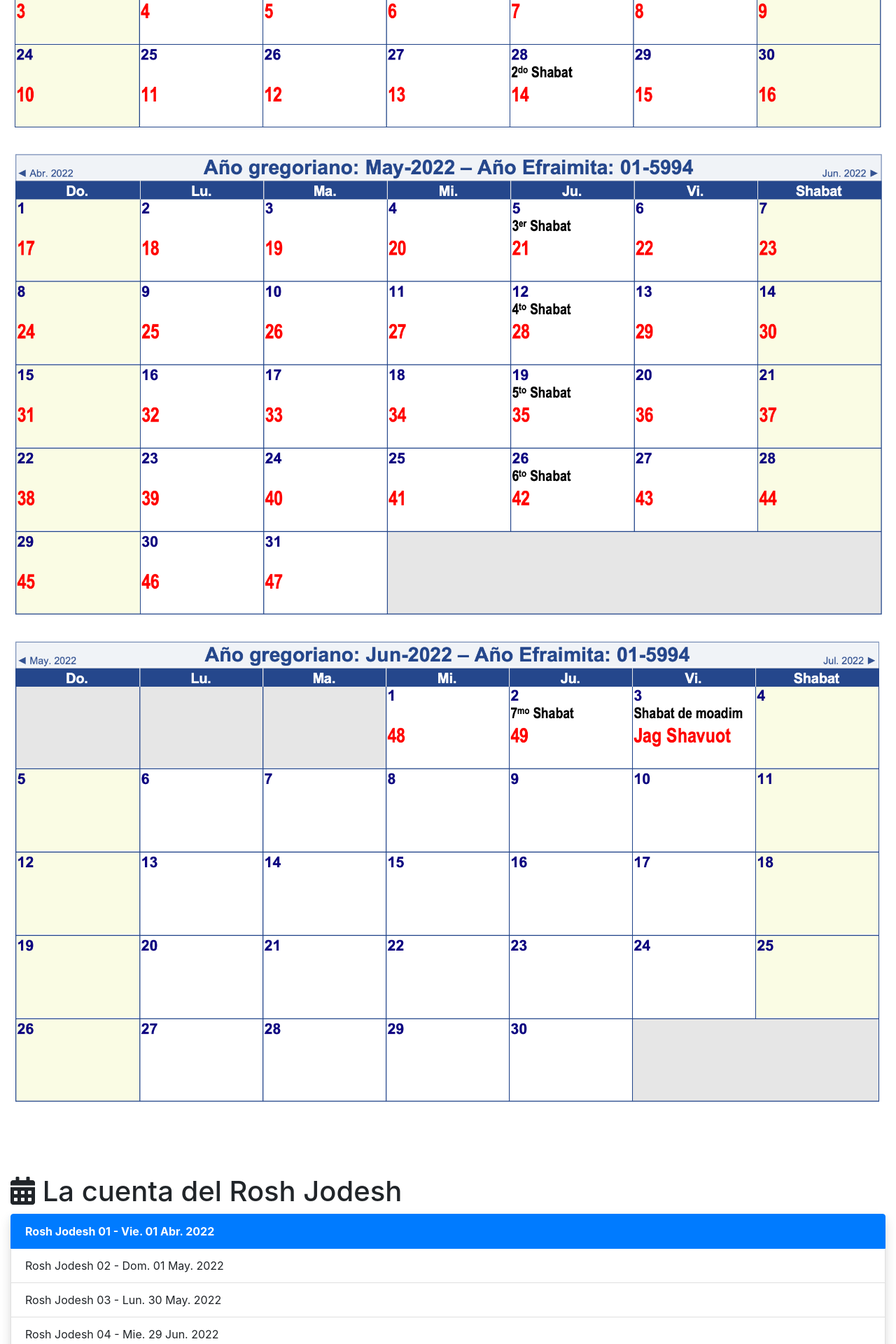
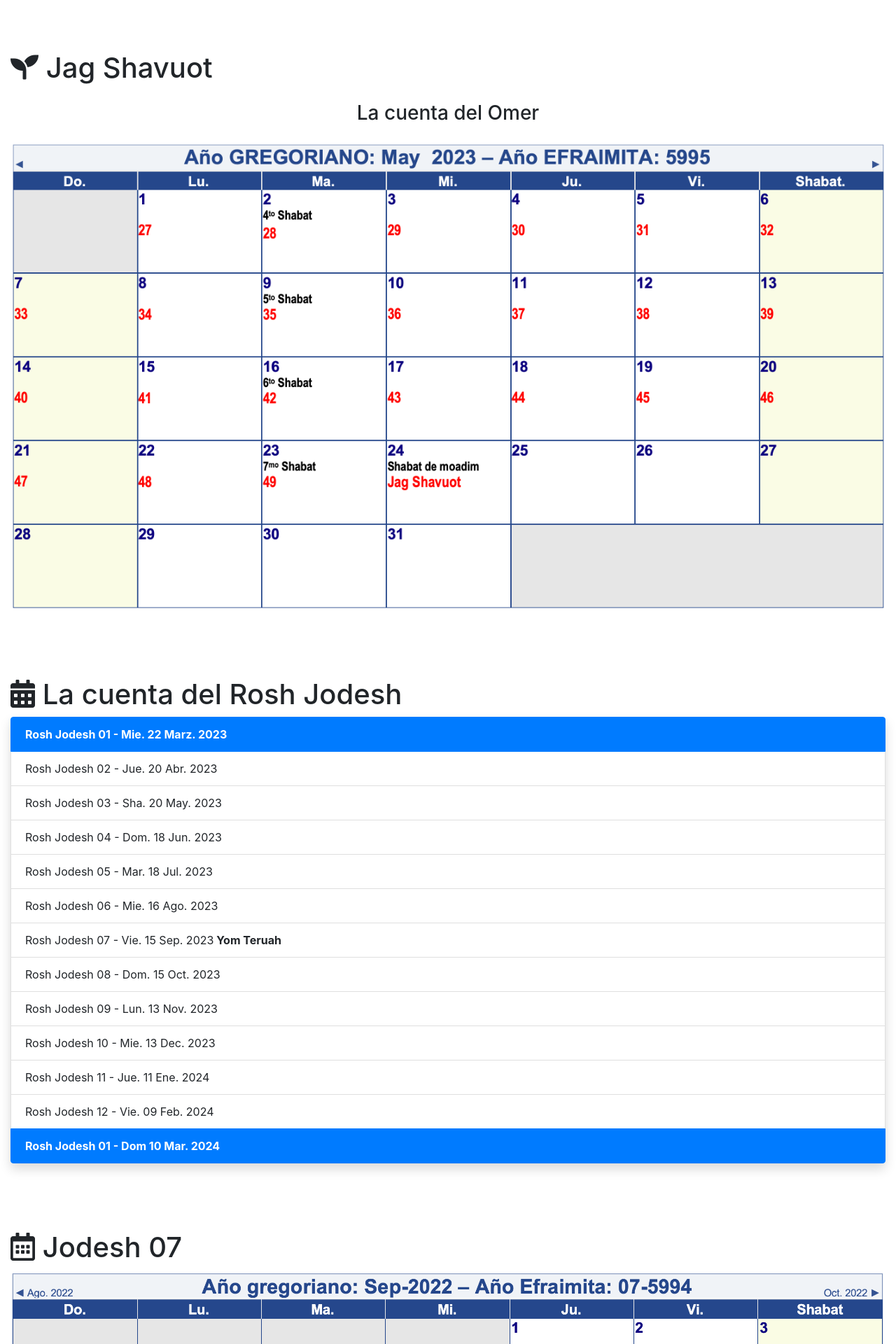
Before and after one commit to alrom7/efraimregresa.org, a PHP site: page /luaj.php in a window 1280 px wide. Shown: the part 2480-4400 px from the top of the page at 70% size. Run offline with PHP 8.4, Linux system fonts and the light colour scheme; some libraries are stand-ins or nearby versions.

Commit message:
stage 1 luaj 2023

```diff
--- a/luaj.php
+++ b/luaj.php
@@ -44,7 +44,7 @@ style="background-image: url('img/banner/luaj-min.jpg');
         <img class="card-img-top" src="img/2022/2022-luaj.jpg"
         alt="Luaj 2022" style="width:100%">
         <div class="card-body text-center">
-          <h4 class="card-title text-center">Shaná 2022 - 5994</h4>
+          <h4 class="card-title text-center">Shaná 2022 - 5995</h4>
           <a href="https://drive.google.com/file/d/1Zbx_LUqmH0BrR0fLPoFot0mpGIjBsLqa/view?usp=sharing" class="btn btn-primary stretched-link" target="_blank">Descargar</a>
         </div>
       </div> <!-- End card !-->
@@ -86,10 +86,15 @@ style="background-image: url('img/banner/luaj-min.jpg');
     	<i class="fas fa-bread-slice"></i>
   		Jag Pesaj
 	</h1>
-	<img src="img/luaj/luaj-pesaj.png"
+  <img src="img/luaj/0-luaj-pesaj-2023.png"
+  	class="mx-auto d-block img-fluid" alt="Luaj pesaj">
+    <h3 class="text-center c-text-blue py-1">Rosh hodesh más cercano al Equinoccio= yom 1 del 5995</h3>
+  <br>
+
+	<img src="img/luaj/1-luaj-pesaj-2023.png"
   	class="mx-auto d-block img-fluid" alt="Luaj pesaj">
 
-  	<h3 class="text-center c-text-blue py-1">Rosh hodesh más cercano al Equinoccio= yom 1 del 5994</h3>
+
 </div> <!-- End containter-fluid Jag Pesaj-->
 
 <!-- Begin container-fluid Jag Shavout-->
@@ -100,15 +105,8 @@ style="background-image: url('img/banner/luaj-min.jpg');
   	<h3 class="text-center c-text-blue py-3">
   	La cuenta del Omer</h3>
 
-  	<img src="img/luaj/luaj-shavuot.png"
-  	class="mx-auto d-block img-fluid" alt="Rosh hodesh = yom 1 del 5994">
-    <br>
-  	<img src="img/luaj/luaj-shavuot2.png"
-  	class="mx-auto d-block img-fluid" alt="Rosh hodesh = yom 1 del 5993">
-
-    <br>
-    <img src="img/luaj/luaj-shavuot3.png"
-    class="mx-auto d-block img-fluid" alt="Rosh hodesh = yom 1 del 5993">
+  	<img src="img/luaj/0-luaj-shavuot-2023.png"
+  	class="mx-auto d-block img-fluid" alt="Rosh hodesh = yom 1 del 5995">
 
 </div> <!-- End containter-fluid Jag Shavuot-->
 
@@ -119,33 +117,33 @@ style="background-image: url('img/banner/luaj-min.jpg');
   		La cuenta del Rosh Jodesh
   </h1>
   <ul class="list-group shadow">
-    <li class="list-group-item active"><b>Rosh Jodesh 01 - Vie. 01 Abr. 2022</b>
+    <li class="list-group-item active"><b>Rosh Jodesh 01 - Mie. 22 Marz. 2023</b>
     </li>
     <li class="list-group-item">
-    	Rosh Jodesh 02 - Dom. 01 May. 2022</li>
+    	Rosh Jodesh 02 - Jue. 20 Abr. 2023</li>
     <li class="list-group-item">
-    	Rosh Jodesh 03 - Lun. 30 May. 2022</li>
+    	Rosh Jodesh 03 - Sha. 20 May. 2023</li>
     <li class="list-group-item">
-    	Rosh Jodesh 04 - Mie. 29 Jun. 2022</li>
+    	Rosh Jodesh 04 - Dom. 18 Jun. 2023</li>
     <li class="list-group-item">
-    	Rosh Jodesh 05 - Vie. 29 Jul. 2022</li>
+    	Rosh Jodesh 05 - Mar. 18 Jul. 2023</li>
     <li class="list-group-item">
-    	Rosh Jodesh 06 - Sha. 27 Ago. 2022</li>
+    	Rosh Jodesh 06 - Mie. 16 Ago. 2023</li>
     <li class="list-group-item">
-    	Rosh Jodesh 07 - Lun. 26 Sep. 2022<b> Yom Teruah</b>
+    	Rosh Jodesh 07 - Vie. 15 Sep. 2023<b> Yom Teruah</b>
     </li>
     <li class="list-group-item">
-    	Rosh Jodesh 08 - Mar. 25 Oct. 2022</li>
+    	Rosh Jodesh 08 - Dom. 15 Oct. 2023</li>
     <li class="list-group-item">
-    	Rosh Jodesh 09 - Jue. 24 Nov. 2022</li>
+    	Rosh Jodesh 09 - Lun. 13 Nov. 2023</li>
     <li class="list-group-item">
-    	Rosh Jodesh 10 - Vie. 23 Dec. 2022</li>
+    	Rosh Jodesh 10 - Mie. 13 Dec. 2023</li>
     <li class="list-group-item">
-    	Rosh Jodesh 11 - Dom. 22 Ene. 2023</li>
+    	Rosh Jodesh 11 - Jue. 11 Ene. 2024</li>
     <li class="list-group-item">
-    	Rosh Jodesh 12 - Lun. 20 Feb. 2023</li>
+    	Rosh Jodesh 12 - Vie. 09 Feb. 2024</li>
     <li class="list-group-item active">
-    	<b>Rosh Jodesh 01 - 21 Mar. 2023</b>
+    	<b>Rosh Jodesh 01 - Dom 10 Mar. 2024</b>
     </li>
   </ul>
 </div> <!-- End containter-fluid La cuenta del Rosh Jodesh-->
```
Also changed, not shown: img/luaj/0-luaj-pesaj-2023.png (added), img/luaj/0-luaj-shavuot-2023.png (added), img/luaj/1-luaj-pesaj-2023.png (added), img/luaj/luaj-pesaj.png (deleted), img/luaj/luaj-shavuot.png (deleted).
